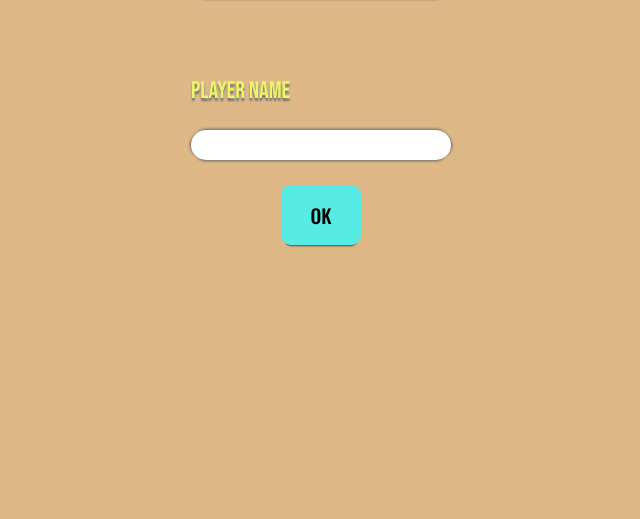
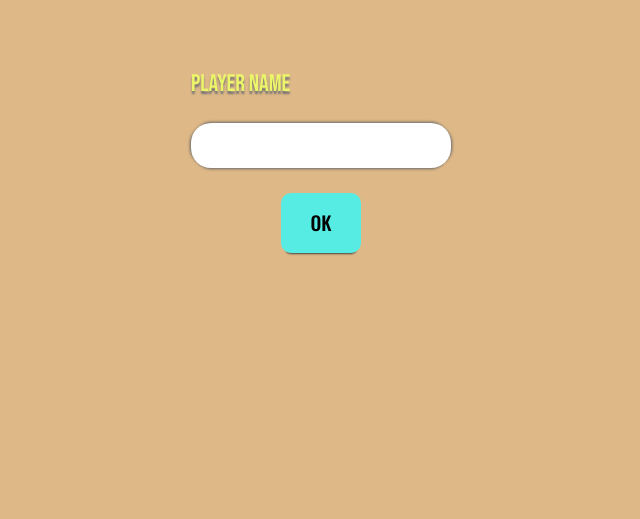
Before and after one commit to FaresAriandha/GameSuwitJepang, a plain HTML site: page index.html in a window 1280 px wide. Shown: the part 281-800 px from the top of the page, without its empty margins (319-959 px from the left). Drawn offline with nearby package versions, Linux system fonts and the light colour scheme.

Commit message:
Saving index.html

```diff
--- a/index.html
+++ b/index.html
@@ -67,7 +67,7 @@
 				text-shadow: 0 3px 2px rgb(114, 114, 114);
 			}
 			.container .setName input {
-				height: 30px;
+				height: 45px;
 				border: none;
 				outline: none;
 				padding: 5px 10px;
```
